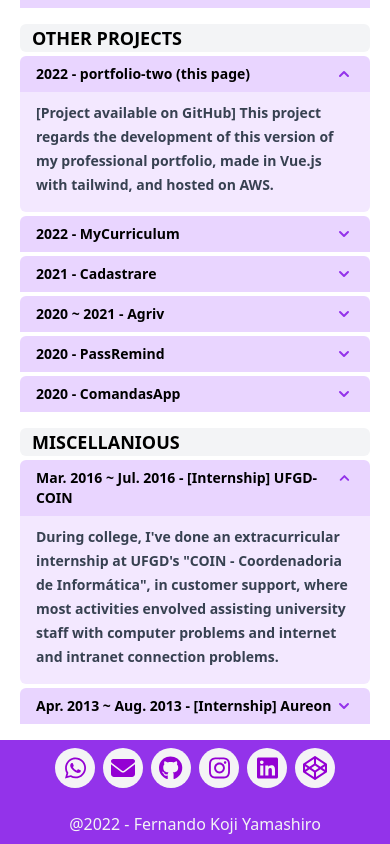
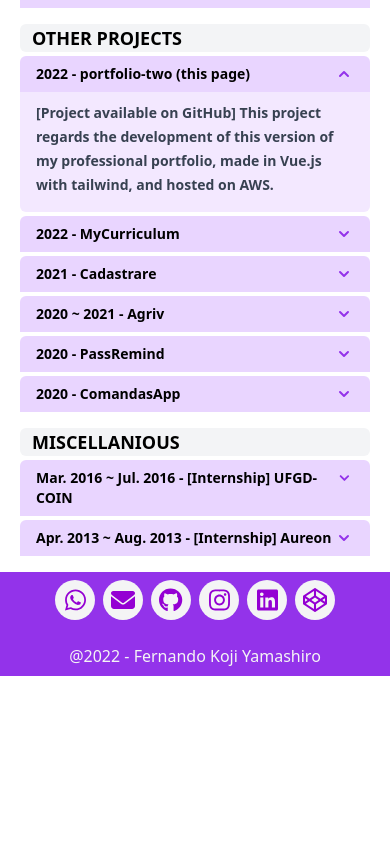
Before and after one commit to Kojji/portfolio-two, a Vue app: page /experience in a window 390 px wide. Shown: the part 1524-2368 px from the top of the page. After the commit the page ends 2200 px from the top, so only its background shows below. Built offline with nearby package versions, Linux system fonts and the light colour scheme.

Commit message:
fix: mobile responsivity

```diff
--- a/src/components/ExperienceSMItem.vue
+++ b/src/components/ExperienceSMItem.vue
@@ -45,7 +45,7 @@ let experienceItems = reactive([
       <div v-for="(item, index) in experienceItems" :key="index" class="mb-4">
         <div class="px-3 bg-gray-100 font-semibold rounded-md text-lg uppercase">{{$t(`InfoCards.Experience.Sections[${index}].value`)}}</div>
         <div v-for="(subItem, subIndex) in item.items" :key="subIndex" class="my-1">
-          <Disclosure v-slot="{ open }" :defaultOpen="subIndex === 0">
+          <Disclosure v-slot="{ open }" :defaultOpen="subIndex === 0 && index < 2">
             <DisclosureButton class="flex w-full justify-between rounded-t-md bg-purple-200 px-4 py-2 text-left hover:bg-purple-300">
               <span class="md:text-base text-sm font-bold">{{$t(`InfoCards.Experience.Sections[${index}].items[${subIndex}].valueLabel`)}}</span>
               <ChevronUpIcon
--- a/src/views/Skill.vue
+++ b/src/views/Skill.vue
@@ -41,7 +41,7 @@ const skillIcons = [
         <div class="px-3 bg-gray-100 font-semibold xl:text-lg text-base rounded-t-md uppercase">{{$t('InfoCards.Skills.CardOne')}}</div>
         <div class="grid lg:grid-cols-2 grid-cols-1">
           <div :key="skill.name" v-for="skill of skillIcons">
-            <div class="p-3">
+            <div class="md:p-3">
               <p class="icon-text">{{skill.name}}</p>
               <img :src="skill.iconUrl" class="rounded" alt="...">
             </div>
```
